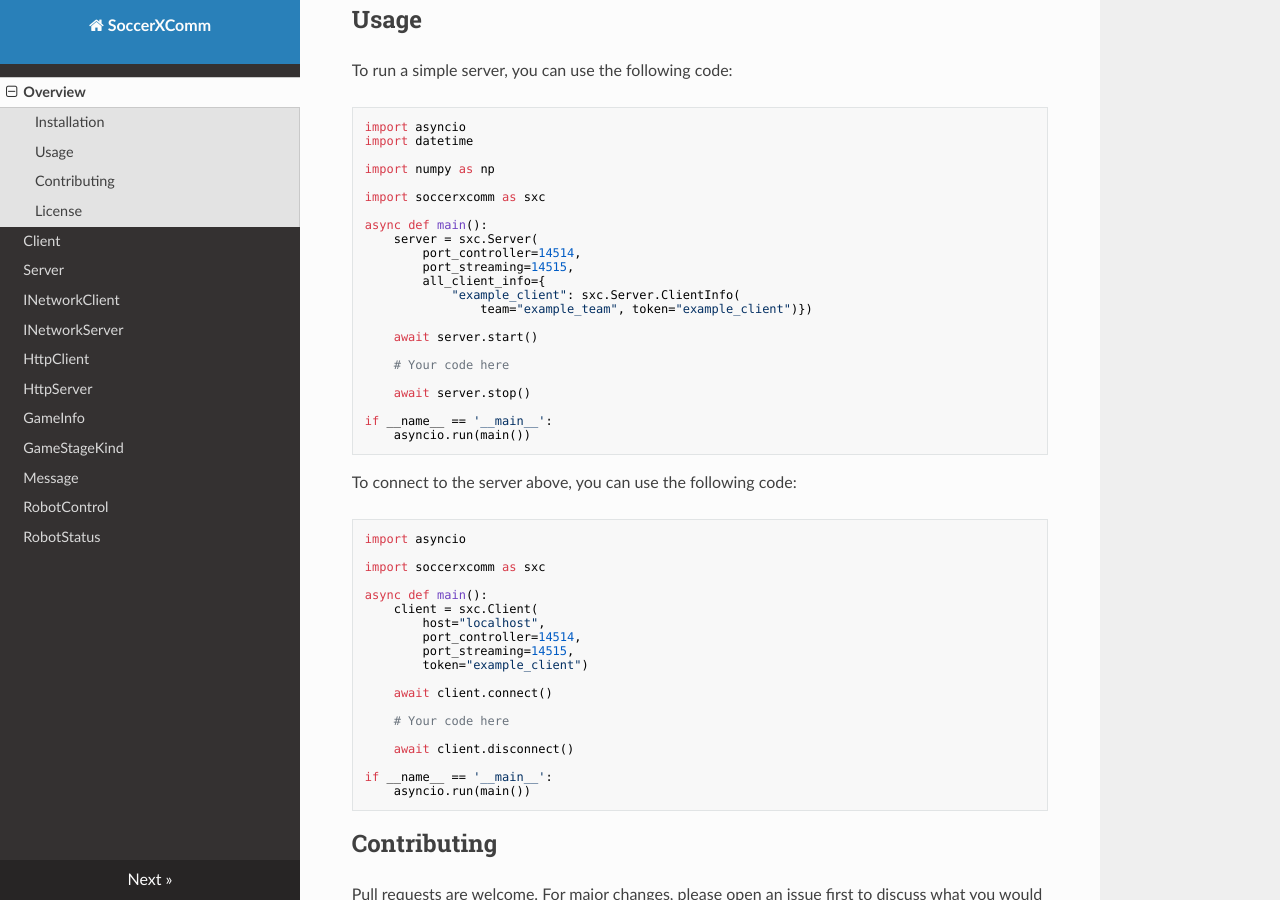
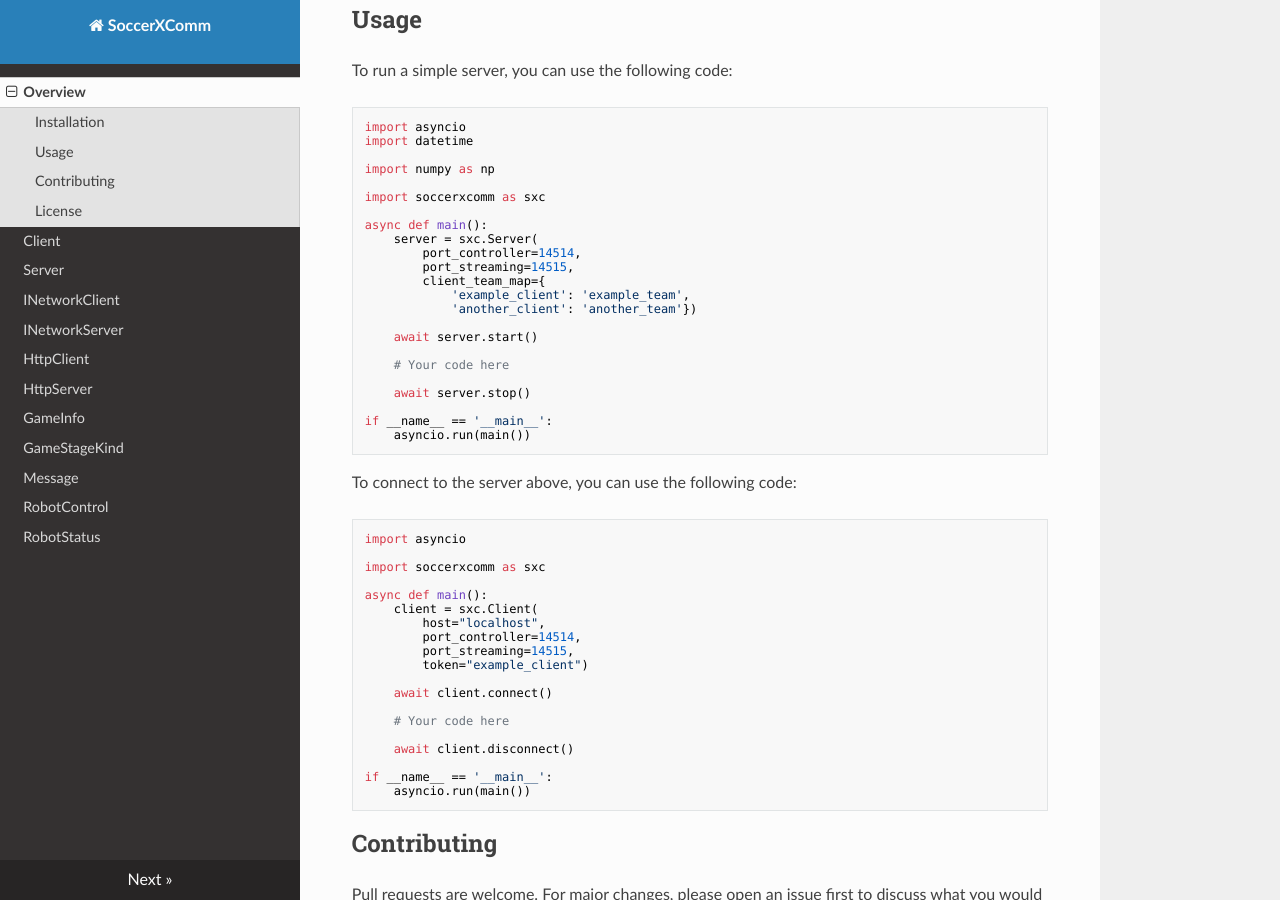
Before and after one commit to MosHumanoid/soccerxcomm, an MkDocs documentation site: the page built from docs/index.md, in a window 1280 px wide and 900 px high, scrolled down 365 px. Built offline with MkDocs 1.6.1, drawn with Linux system fonts in a browser that asks for light colours; nearby versions of some CDN libraries.

Commit message:
docs: update docs

```diff
--- a/docs/index.md
+++ b/docs/index.md
@@ -26,9 +26,9 @@ async def main():
     server = sxc.Server(
         port_controller=14514,
         port_streaming=14515,
-        all_client_info={
-            "example_client": sxc.Server.ClientInfo(
-                team="example_team", token="example_client")})
+        client_team_map={
+            'example_client': 'example_team',
+            'another_client': 'another_team'})
 
     await server.start()
 
```
